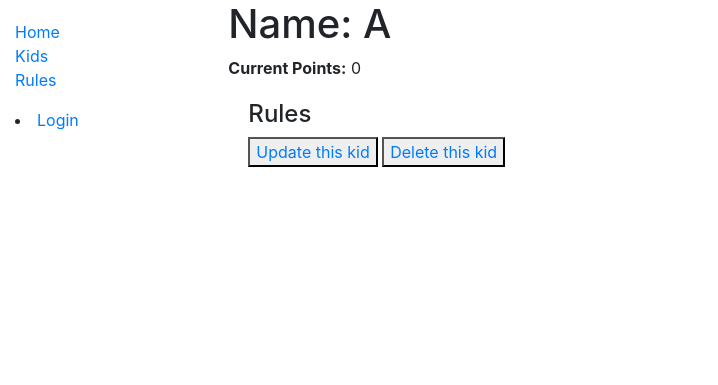
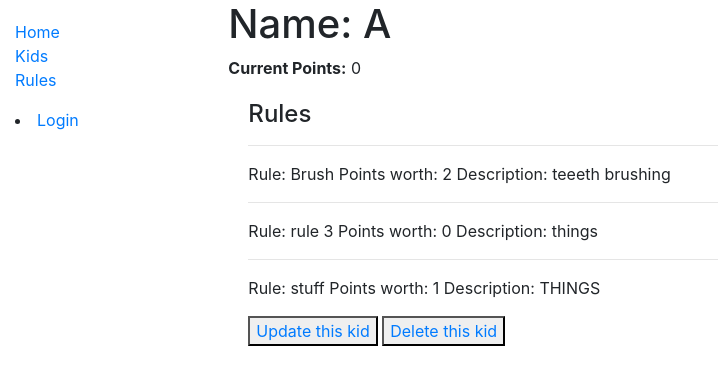
Before and after one commit to arsummers/kid-chart, a Django app: page /chart/kids/5 in a window 1280 px wide. Shown: the top 385 px of the page, without its empty margins (0-718 px from the left). Run offline with Django 3.2, Linux system fonts and the light colour scheme; data comes from the database, SQL or seed files in the repository; both versions use the stored data as it was after the commit; some libraries are stand-ins or nearby versions.

Commit message:
displaying all rules

```diff
--- a/chart/models.py
+++ b/chart/models.py
@@ -31,10 +31,13 @@
 
 class RuleInstance(models.Model):
     """
-    Model representing all the rules
+    Model representing instances of rules
     """
     id = models.UUIDField(primary_key=True, default=uuid.uuid4, help_text='Unique ID for this rule')
     rules = models.ForeignKey(Rule, on_delete=models.SET_NULL, null=True)
+
+    def __str__(self):
+        return f'{self.id}, {self.rule.name}'
 
 
 class Kid(models.Model):
--- a/chart/templates/chart/kid_detail.html
+++ b/chart/templates/chart/kid_detail.html
@@ -9,18 +9,17 @@
     <h4>Rules</h4>
 
 
-
-    <button><a href="{{ kid.get_absolute_url }}/update">Update this kid</a></button>
-
-    <button><a href="{{ kid.get_absolute_url }}/delete">Delete this kid</a></button>
-
-    {% for rule in kid.kidinstance_set.all %}
+    {% for rule in rules_list %}
       <hr>
       <p>
-        {{ rule.get_status_display }}
+        {{ rule }}
       </p>
 
     {% endfor %}
 
+  <button><a href="{{ kid.get_absolute_url }}/update">Update this kid</a></button>
+
+  <button><a href="{{ kid.get_absolute_url }}/delete">Delete this kid</a></button>
+
   </div>
 {% endblock %}
--- a/chart/views.py
+++ b/chart/views.py
@@ -26,6 +26,8 @@
     model = Kid
 
 # I will need to pass all of the rules assigned to this view and template as well, so the user can easily see what they've assigned to that kid
+
+
 class KidDetailView(generic.DetailView):
     model = Kid
 
```
Also changed, not shown: db.sqlite3.
